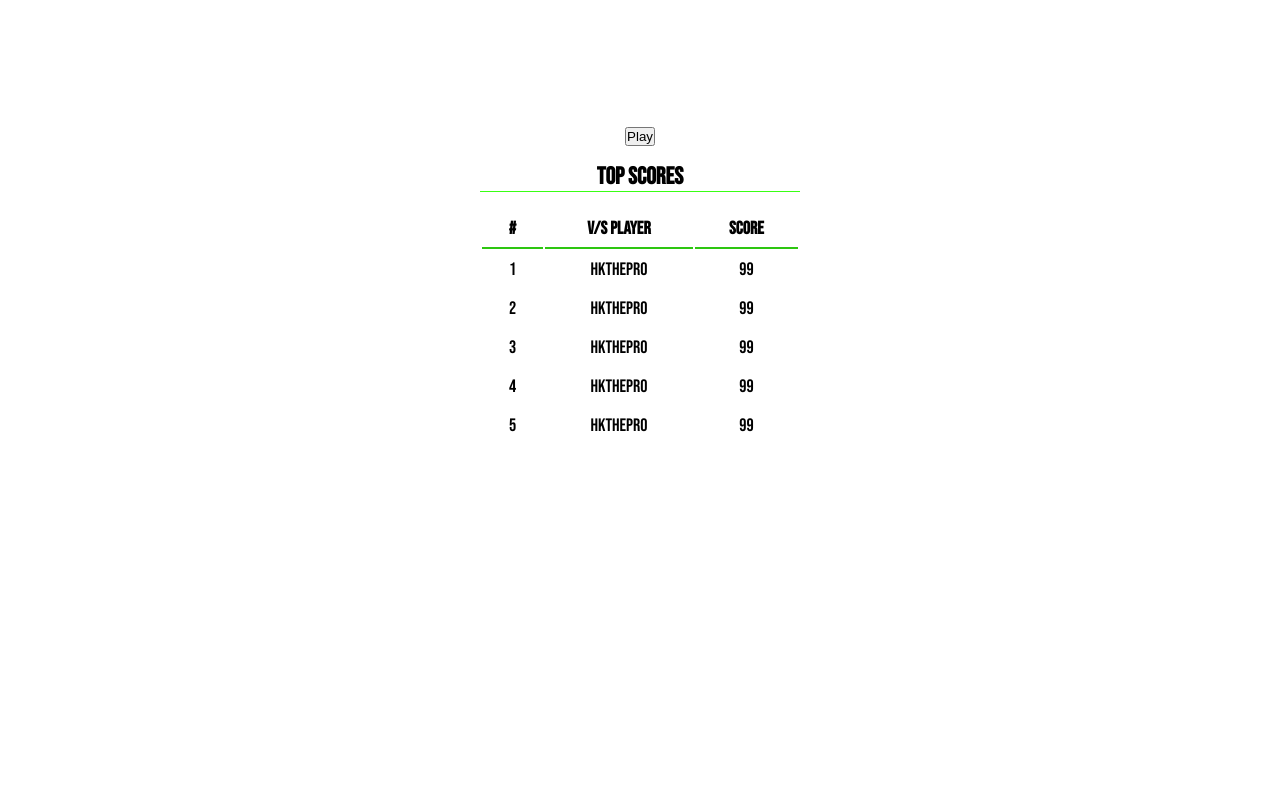
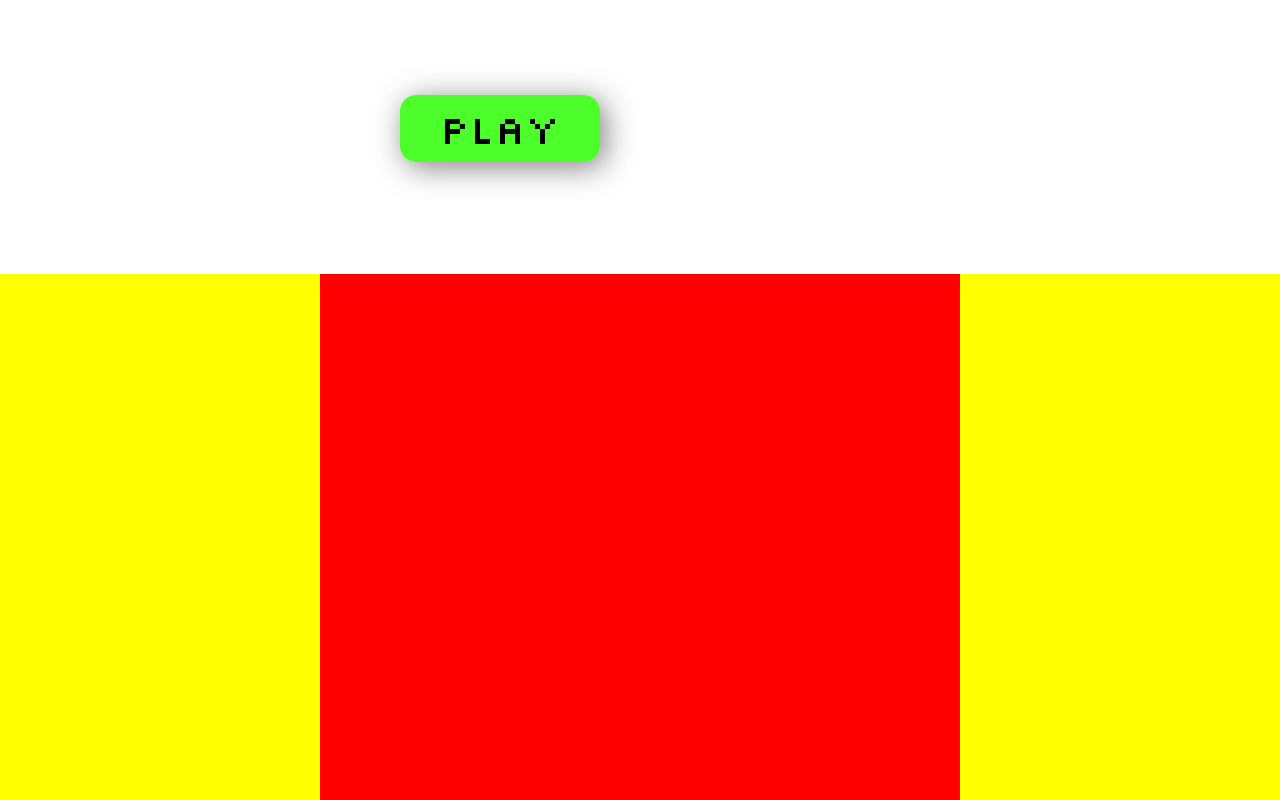
Before and after one commit to DeepKumar7106/baseball, a React (Vite) app in the folder frontend/: page / in a window 1280 px wide. Shown: the part 3900-4700 px from the top of the page. Before the commit the page ends 4346 px from the top, so only its background shows below. Built offline with nearby package versions, Linux system fonts and the light colour scheme.

Commit message:
basic toss

```diff
--- a/frontend/src/components/BallCountSelector.jsx
+++ b/frontend/src/components/BallCountSelector.jsx
@@ -1,4 +1,4 @@
-export default function BallCountSelector() {
+export default function BallCountSelector({handlePlay}) {
     return (
         <>
             <div className="ball-count">
@@ -21,6 +21,11 @@ export default function BallCountSelector() {
                         <span>7</span>
                     </div>
                 </div>
+                <button
+                    className="section__game__play"
+                    onClick={handlePlay}
+                >
+                    Play</button>
             </div>
         </>
     )
--- a/frontend/src/components/GameTweaker.jsx
+++ b/frontend/src/components/GameTweaker.jsx
@@ -58,15 +58,11 @@ export default function GameTweaker() {
 
 
                     {/* Ball count selector component */}
-                    <BallCountSelector></BallCountSelector>
-                    <button
-                        className="section__game__play"
-                        onClick={handlePlay}
-                    >
-                            Play</button>
-                    {isToss && <Toss
-                        gameDetails = {gameDetails} setGameDetails = {setGameDetails}
-                    ></Toss>}
+                    <BallCountSelector handlePlay={handlePlay}></BallCountSelector>
+
+                    <Toss
+                        gameDetails = {gameDetails} setGameDetails = {setGameDetails} isToss = {isToss}
+                    ></Toss>
         </>
     )
 }
--- a/frontend/src/components/home/Toss.jsx
+++ b/frontend/src/components/home/Toss.jsx
@@ -1,14 +1,16 @@
 import { useState } from "react"
 import { useNavigate } from "react-router-dom"
 
-export default function Toss({gameDetails, setGameDetails}) {
+export default function Toss({gameDetails, setGameDetails, isToss}) {
 
-    const [tossMode, setTossMode] = useState("color")
-    const [buttonsVisible, setButtonVisible] = useState(true)
-    const [computerChoice, setComputerChoice] = useState("")
+    const [tossMode, setTossMode] = useState("color") // defines whether choosing to bat/ball or head/tai
+    const [tossDisplayText, setTossDisplayText] = useState("") // stores text
+    const [buttonChosen, setButtonChosen] = useState(false) // defines the visibility of the text '_'
+    const [playerTossResult, setPlayerTossResult] = useState(true) // defines the visibility of the text '_'
     const navigate = useNavigate()
 
     const handleClick = (choice) => {
+        setButtonChosen(true)
         const choiceList = ["red", "blue"]
         if (tossMode === "color") {
             // update the tossMode
@@ -20,21 +22,21 @@ export default function Toss({gameDetails, setGameDetails}) {
             // compare with the user click
             if (choice !== choiceList[toss]) {
                 // user lost the toss
-                setButtonVisible(false)
+                setPlayerTossResult(false)
 
                 // let the computer select the inning mode
                 const computerChoice = computerSelect()
-                setComputerChoice(computerChoice)
-                console.log(gameDetails)
                 setGameDetails({
                     ...gameDetails,
                     inningMode: computerChoice === "ball" ? "batting" : "balling"
                 })
-                console.log(gameDetails)
+
+                setTossDisplayText(`you have lost the toss.:(\n opponent chose ${computerChoice}`)
                 return
             }
 
             // update the UI accordingly
+            setTossDisplayText(`you have won the toss\nRed : Bat\nBlue : Ball`)
         } else {
             // if choice is red then bat or else ball
             // update the data packet to set the choice
@@ -57,37 +59,19 @@ export default function Toss({gameDetails, setGameDetails}) {
     return (
         <>
             <section className="toss_section">
-                <div className="toss_section__display">
-                    <h1>Toss</h1>
-                    <p>Won blah blah</p>
+                <div className={`toss_section__doors left ${isToss ? 'animate-left' : ''}`} ></div>
+                <div className={`toss_section__doors right ${isToss ? 'animate-right' : ''}`}></div>
+                <div className="toss_section__buttons-wrapper">
+                    <div className="toss_section__display">
+                        <p>Choose one button{!buttonChosen && <span>_</span>}</p>
+                        <p>{tossDisplayText}{buttonChosen && <span>_</span>}</p>
+                        {!playerTossResult && <p onClick={() => {navigatePlay(gameDetails)}}>Play</p>}
+                    </div>
+                    <div className="toss_section__buttons-wrapper__buttons">
+                        <button onClick={() => {handleClick("red")}}></button>
+                        <button onClick={() => {handleClick("blue")}}></button>
+                    </div>
                 </div>
-                {buttonsVisible && <div className="toss_section__wrapper">
-                    <div className="toss_section__buttons">
-                        <div
-                            className="toss_section__button_box"
-                            onClick={() => handleClick("red")}
-                        >
-                            <button className="red">Red</button>
-                            {tossMode === "inningMode" && <span>Bat</span>}
-                        </div>
-                        <div
-                            className="toss_section__button_box"
-                            onClick={() => handleClick("blue")}
-                        >
-                            <button className="blue">Blue</button>
-                            {tossMode === "inningMode" && <span>Ball</span>}
-                        </div>
-                    </div>
-                    <p>Choose one {tossMode}</p>
-                </div> }
-
-                {/* player lost the toss */}
-                { computerChoice && <div className="toss_section__opponent_choice">
-                    <p>The opponent decided to {computerChoice} first! </p>
-                    <button
-                        onClick={() => {navigatePlay(gameDetails)}}
-                    >Play</button>
-                </div> }
             </section>
         </>
     )
--- a/frontend/src/scss/components/BallCountSelector.scss
+++ b/frontend/src/scss/components/BallCountSelector.scss
@@ -6,6 +6,7 @@
     width: 50%;
     padding: 10vh;
     margin-block: 2vh;
+    min-height: 100vh;
 
     &__header {
         width: 100%;
--- a/frontend/src/scss/components/toss.scss
+++ b/frontend/src/scss/components/toss.scss
@@ -5,5 +5,120 @@
 .toss_section {
     width: 100vw;
     height: 100vh;
-    background: color.adjust($color-accent, $lightness: -50%, $saturation: -30%);
+    background:
+        radial-gradient(
+            circle,
+            color.adjust($color-accent, $lightness: -50%, $saturation: 100%),
+            color.adjust($color-accent, $lightness: -40%, $saturation: -10%)
+        )
+    ;
+    position: relative;
+    transform-style: preserve-3d;
+    anchor-name: --toss-section;
+    @include flex-center(row);
+
+    // doors
+    &__doors {
+        // display: none;
+        width: 25vw;
+        height: 100%;
+        position: absolute;
+        background: yellow;
+        left: 0;
+        transform-style: preserve-3d;
+        transform: translateZ(3px);
+
+        &::after {
+            content: "";
+            background: red;
+            position: absolute;
+            height: 100%;
+            width: 100%;
+            top: anchor(top);
+            transform:
+                translateX(100%)
+                translateZ(-1px);
+            }
+
+        }
+
+        & .right {
+            // Try right: 0;
+            left: 75%;
+
+            &::after {
+                transform: translateX(-100%) translateZ(-1px);
+            }
+
+        }
+
+    $animate-door-duration: 1000ms;
+    $animate-door-timing: cubic-bezier(.28,.44,.59,.32);
+    .animate-left::after {
+        animation-name: animate-left-door;
+        animation-duration: $animate-door-duration;
+        animation-fill-mode: forwards;
+        animation-timing-function: $animate-door-timing;
+    }
+
+    @keyframes animate-left-door {
+        to {
+            transform:
+                translateX(25%)
+                translateZ(-1px);
+        }
+    }
+
+    .animate-right::after {
+        animation-name: animate-right-door;
+        animation-duration: $animate-door-duration;
+        animation-fill-mode: forwards;
+        animation-timing-function: $animate-door-timing;
+    }
+
+    @keyframes animate-right-door {
+        to {
+            transform:
+                translateX(-25%)
+                translateZ(-1px);
+        }
+    }
+
+    // buttons / tv
+    &__buttons-wrapper {
+        @include flex-center(row);
+        height: max-content;
+        background: color.adjust($color-primary, $lightness: -10%);
+        width: max-content;
+        padding: 5vh;
+        gap: 5vh;
+        transform: translateZ(1px);
+
+        &__buttons {
+            @include flex-center(column);
+            width: max-content;
+            gap: inherit;
+            & button {
+                height: 10vh;
+                aspect-ratio: 1 / 1;
+                border-radius: 100vh;
+                background: red;
+                border: none;
+            }
+            & button:last-child {
+                background: $color-accent;
+            }
+        }
+    }
+
+    &__display {
+        height: 30vh;
+        aspect-ratio: 3 / 2;
+        background: $color-dark;
+        color: $color-secondary;
+        white-space: pre-line;
+        padding: 2vh;
+        font-family: 'Silkscreen',monospace;
+        font-size: 3vh;
+    }
 }
--- a/frontend/src/scss/pages/home.scss
+++ b/frontend/src/scss/pages/home.scss
@@ -163,6 +163,9 @@ body:has(.home-main) {
         linear-gradient(rgba(0, 0, 0, 0.8), rgba(0, 0, 0, 0.1)),
         url('../../../public/imgs/modeBG.png');
     background-color: black;
+    background-repeat: no-repeat;
+    background-size: cover;
+    font-family:  'Silkscreen', monospace;
 
 
     &__mode-wrapper {
@@ -185,7 +188,7 @@ body:has(.home-main) {
         padding: 2vh;
 
         & p {
-            font-size: 5vh;
+            font-size: 4vh;
             text-align: left;
         }
     }
@@ -216,7 +219,27 @@ body:has(.home-main) {
                 transform: translate(5px, 5px);
             }
         }
+    }
 
+    &__play {
+        font-family: 'Silkscreen', monospace;
+        border: none;
+        font-size: 5vh;
+        padding: 1vh 5vh;
+        text-align: center;
+        background: color.adjust($color-primary, $alpha: -0.1, $saturation: 50%);
+        border-radius: 2vh;
+        margin-top: 10vh;
+        box-shadow: 5px 5px 30px $color-shadow-dark;
+        transition: all 50ms ease-out;
+
+        &:hover {
+            transform: translateY(-5px);
+        }
+
+        &:active {
+            transform: translate(5px, 5px);
+        }
     }
 }
 
```
